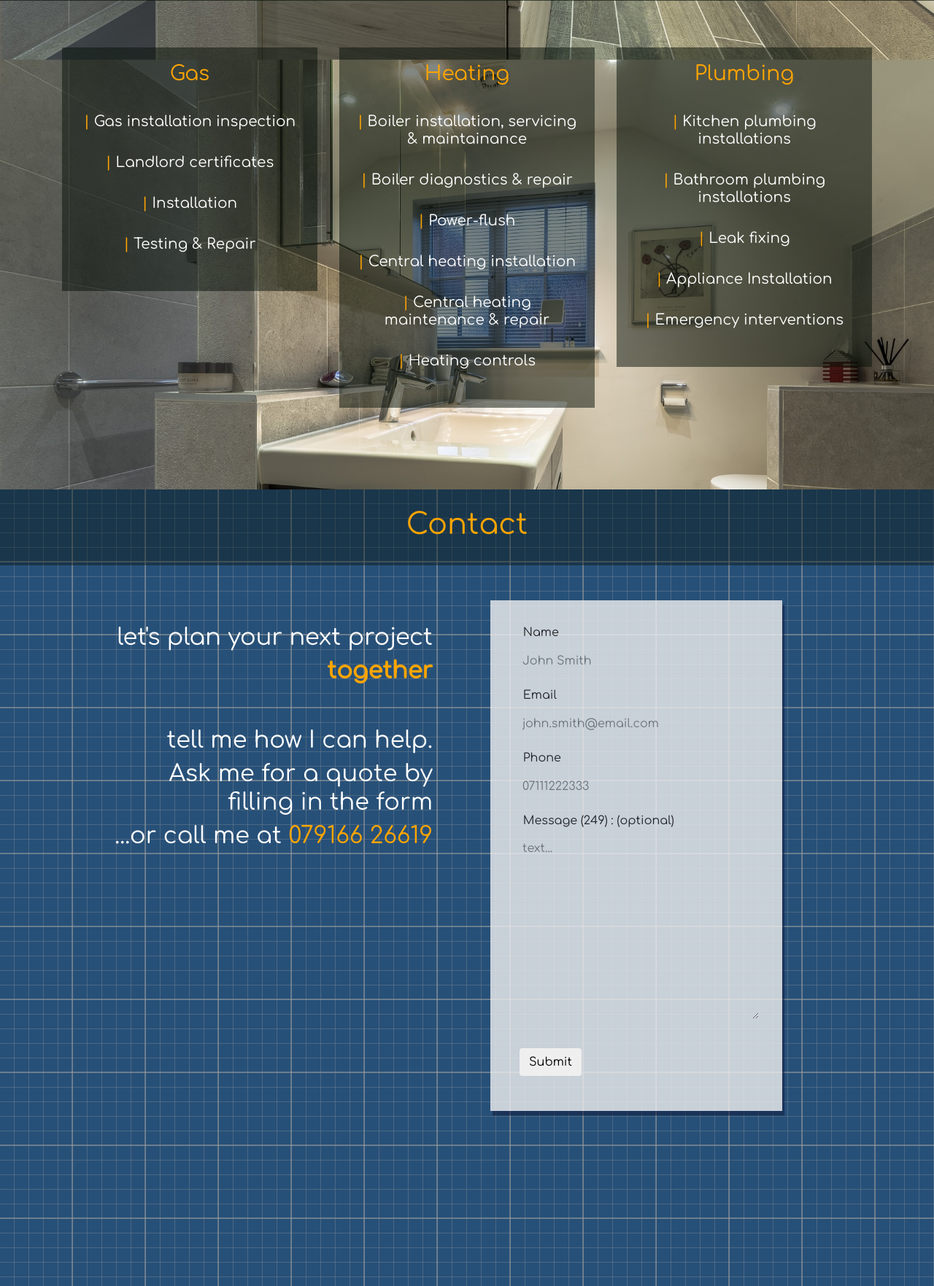
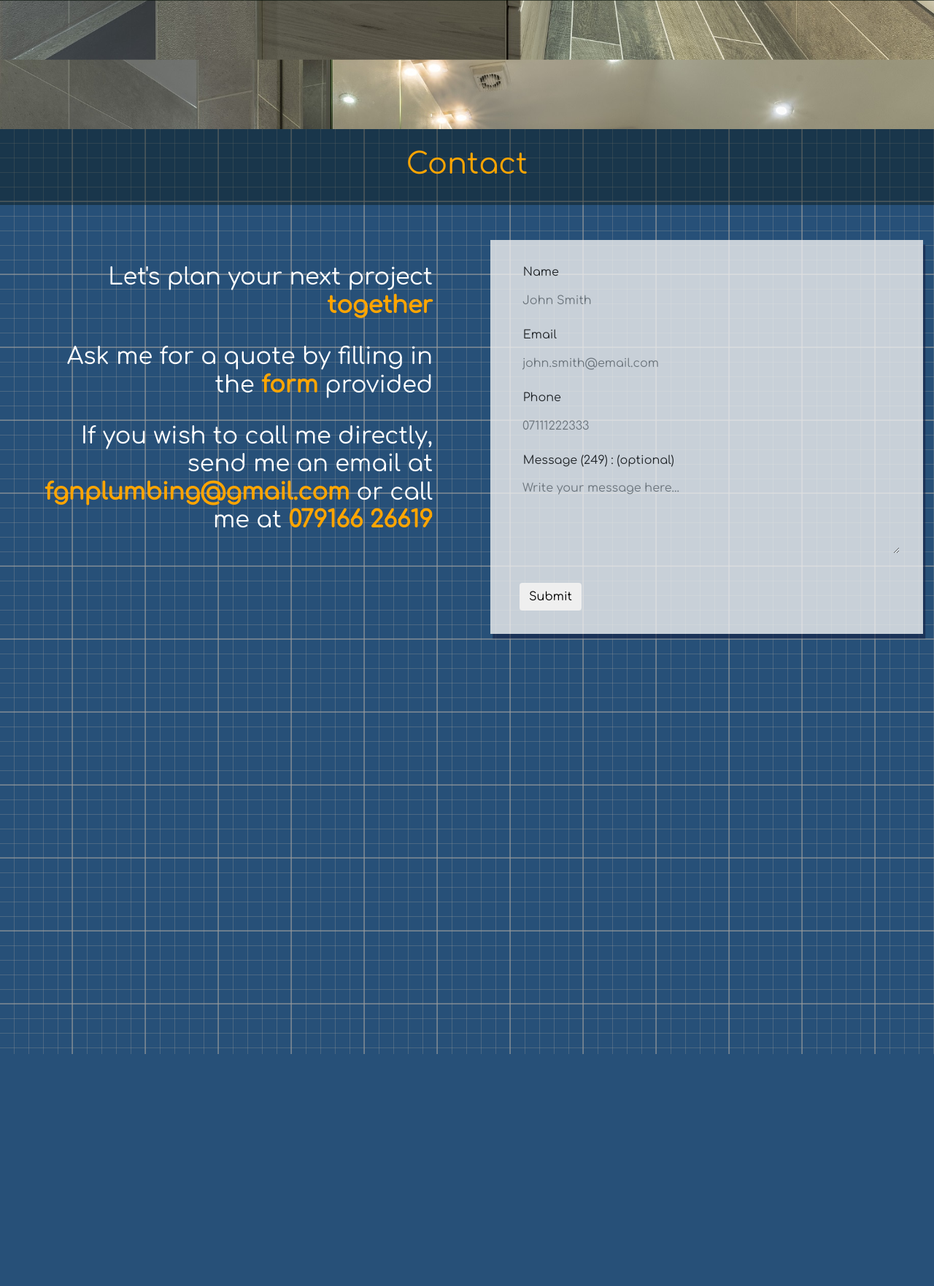
Before and after one commit to VLaD0S/WebPlumbing, a Django app: page / in a window 1280 px wide. Shown: the part 1493-3256 px from the top of the page at 73% size. After the commit the page ends 2938 px from the top, so only its background shows below. Run offline with Django 3.2, Linux system fonts and the light colour scheme; data comes from the database, SQL or seed files in the repository; both versions use the stored data as it was after the commit; data that the repository does not hold is empty; parts of the project's set-up code (start-up, migrations or seed data) failed here and were passed over; some libraries are stand-ins or nearby versions.

Commit message:
finished form. implemented primitive gallery

```diff
--- a/WebPlumbing/settings.py
+++ b/WebPlumbing/settings.py
@@ -139,9 +139,10 @@ USE_TZ = True
 # https://docs.djangoproject.com/en/1.9/howto/static-files/
 
 STATIC_URL = '/static/'
+STATIC_ROOT = posixpath.join(*(BASE_DIR.split(os.path.sep) + ['static']))
 
-
-STATIC_ROOT = posixpath.join(*(BASE_DIR.split(os.path.sep) + ['static']))
+MEDIA_URL = '/media/'
+MEDIA_ROOT = os.path.join(BASE_DIR, 'media')
 
 
 # Celery & Broker settings
--- a/plumbing/models.py
+++ b/plumbing/models.py
@@ -1,5 +1,7 @@
 from django.db import models
-
+from django.core.exceptions import ValidationError
+from django import forms
+from django.conf import settings
 
 # Create your models here.
 class Review(models.Model):
@@ -16,6 +18,11 @@ class Contact(models.Model):
     message = models.TextField(max_length=512)
     email = models.EmailField()
     phone = models.CharField(max_length=15)
+
+    def clean(self):
+        if len(self.phone) > 15:
+
+            raise forms.ValidationError(message="ABORT")
 
 
 class Qualification(models.Model):
@@ -44,4 +51,4 @@ class Service(models.Model):
 
 class Image(models.Model):
     namedesc = models.CharField(max_length=(255))
-    img = models.ImageField(upload_to="static/gallery", null=False)
+    img = models.ImageField(upload_to=".", null=False)
--- a/plumbing/templates/_contact_new.html
+++ b/plumbing/templates/_contact_new.html
@@ -10,11 +10,10 @@
           $('#charNum').text(max - len - 1);
         }
       };
-
     </script>
 <style>
     .form-meta {
-        width: 400px;
+        width: auto;
         background-color: rgb(240,240,240, 0.8);
         padding:2em;
         box-shadow: 0.2em 0.4em rgb(19, 33, 67, 0.6);
@@ -49,35 +48,38 @@
         {% csrf_token %}
         <div class="form-group">
             <label for="name">Name</label>
+            <div id="name-error"></div>
             <input type="text" class="form-control" id="name" placeholder="John Smith" required>
-
         </div>
-
         <div class="form-group">
             <label for="email">Email</label>
+            <div id="email-error"></div>
             <input type="email" class="form-control" id="email" placeholder="john.smith@email.com" required>
         </div>
 
+
         <div class="form-group">
             <label for="phone">Phone </label>
+            <div id="phone-error"></div>
             <input type="tel" class="form-control" id="phone" placeholder="07111222333">
         </div>
-
         <div class="form-group">
             <label for="message">Message (<span id="charNum"><script>document.write(max-1);</script></span>) :  (optional)</label>
-            <textarea class="form-control" maxlength="<script>document.write(max);</script>" onkeyup="countChar(this)" id="message" rows="10" placeholder="text..." required></textarea>
+            <div id="message-error"></div>
+            <textarea class="form-control" maxlength="<script>document.write(max);</script>" onkeyup="countChar(this)" id="message" rows="4" placeholder="Write your message here..." required></textarea>
         </div>
-
         <br>
 
-        <div id="sbutton-div" class="form-group" style="padding-left:0.5em">
+        <div id="sbutton-div" class="none" style="padding-left:0.5em">
 
             <button id="sbutton" type="submit" class="btn">Submit</button>
         </div>
 
 
-
     </form>
+    <div class="form-meta text-center" id="success" style="background-color:#05AF1A; color:white; display:none">
+        <h5>Thank you! I will respond as soon as I can.</h5>
+    </div>
 
 
 <script type="text/javascript">
@@ -106,15 +108,39 @@
                 console.log(data);
                 console.log(data.stat);
                 if (data["stat"] == "ok") {
-                    console.log('it');
+                    $('#name-error').html("");
+                    $('#phone-error').html("");
+                    $('#email-error').html("");
+                    $('#message-error').html("");
+
+                    /*
                     $('#sbutton').css('background-color','#05AF1A');
                     $('#sbutton').css('color','white');
                     $('#sbutton').html('Done');
                     $('#sbutton').attr("disabled", true);
+                    */
+
+                    $('#sbutton').hide();
+                    $('#success').fadeToggle();
 
                 }
                 else {
+                    $('#name-error').html("");
+                    $('#phone-error').html("");
+                    $('#email-error').html("");
+                    $('#message-error').html("");
 
+                    $('#name-error').html(data['errors']['name']);
+                    $('#name-error').css('color','red');
+
+                    $('#email-error').html(data['errors']['email']);
+                    $('#email-error').css('color','red');
+
+                    $('#phone-error').html(data['errors']['phone']);
+                    $('#phone-error').css('color','red');
+
+                    $('#message-error').html(data['errors']['message']);
+                    $('#message-error').css('color','red');
                 }
             },
         });
--- a/plumbing/templates/home.html
+++ b/plumbing/templates/home.html
@@ -100,22 +100,21 @@
         <br>
 
         <div class="row" style="margin:0px;">
-            <div class="col-md-1"></div>
-            <div class="col-md-5">
+            <div class="col-md-6 col-sm-12">
                 <div class="container text-right" style="color:white; padding:2em">
 
-                    <h2>let's plan your next project</h2>
-                    <h2 style="font-weight:bold; color:orange">together</h2>
+                    <h2>Let's plan your next project <span style="font-weight:bold; color:orange">together</span></h2>
 
                     <br>
+
+                    <h2>Ask me for a quote by filling in the <span style="font-weight:bold; color:orange">form</span> provided</h2>
                     <br>
-                    <h2>tell me how I can help.</h2>
-                    <h2>Ask me for a quote by filling in the form</h2>
-                    <h2>...or call me at <span style="color:orange; font-weight:">079166 26619</span></h2>
+
+                    <h2>If you wish to call me directly, send me an email at <span style="font-weight:bold; color:orange">fgnplumbing@gmail.com</span> or call me at <span style="color:orange; font-weight:bold">079166 26619</span></h2>
 
                 </div>
             </div>
-            <div class="col-md-5" style="padding-left:2em">
+            <div class="col-md-6 col-sm-12" style="padding-left:2em">
 
                 <div id="former" style="-moz-transform: scale(0.5);">
                 {% include "_contact_new.html" %}
@@ -128,7 +127,11 @@
 
     <div class="space"></div>
     <div class="space"></div>
+            <div class="space"></div>
     <div class="space"></div>
+            <div class="space"></div>
+    <div class="space"></div>
+
     </div>
 
 </div>
--- a/plumbing/urls.py
+++ b/plumbing/urls.py
@@ -1,6 +1,7 @@
 from django.conf.urls import url
-from plumbing import views
-from plumbing.views import HomeView, QualificationView, ServicesView, ContactSave
+from plumbing.views import HomeView, QualificationView, ServicesView, ContactSave, GalleryView
+from django.conf.urls.static import static
+from django.conf import settings
 
 urlpatterns = [
     # url(r'^$', views.home, name='home'),
@@ -8,4 +9,5 @@ urlpatterns = [
     url(r'^qualifications/', QualificationView.as_view()),
     url(r'^services/', ServicesView.as_view()),
     url(r'^contact/', ContactSave.as_view()),
-    ]
+    url(r'^gallery/', GalleryView.as_view()),
+    ] + static(settings.MEDIA_URL, document_root=settings.MEDIA_ROOT)
--- a/plumbing/views.py
+++ b/plumbing/views.py
@@ -1,4 +1,4 @@
-from plumbing.models import Review, Qualification, Group, Service, Contact
+from plumbing.models import Review, Qualification, Group, Service, Contact, Image
 from django.core.exceptions import ValidationError
 from django.http import HttpResponse
 from django.shortcuts import render
@@ -14,30 +14,27 @@ class HomeView(View):
 
 class QualificationView(View):
 
-    def get(self, request):
-        if request.method == 'GET':
-            jsonarr = []
-            for qual in Qualification.objects.all():
-                jsonarr.append({"qualification": qual.qual})
+    def get(self):
+        jsonarr = []
+        for qual in Qualification.objects.all():
+            jsonarr.append({"qualification": qual.qual})
 
-            return HttpResponse(json.dumps(jsonarr))
+        return HttpResponse(json.dumps(jsonarr))
 
 
 class ServicesView(View):
 
-    def get(self, request):
+    def get(self):
         jsonarr = []
         for gr in Group.objects.all():
             servicelist = []
-
             for serv in Service.objects.all():
                 if serv.group.name == gr.name:
                     servicelist.append(serv.service)
 
             jsonarr.append({
                 "group":gr.name,
-                "services": servicelist
-            })
+                "services": servicelist, })
         return HttpResponse(json.dumps(jsonarr), content_type='application/json')
 
 
@@ -51,24 +48,27 @@ class ContactSave(View):
         phone = request.POST['phone']
         message = request.POST['message']
 
-        jsonarr['name'] = name
-
         contact = Contact(
             name=name,
             email=email,
             phone=phone,
             message=message
         )
-        jsonarr['errors'] = []
+
         try:
             contact.full_clean()
             contact.save()
             jsonarr['stat'] = "ok";
 
-        except ValidationError:
+        except ValidationError as e:
             jsonarr['stat'] = "error"
-            jsonarr['errors'].append("form isn't vaid")
+            jsonarr['errors'] = e.message_dict
+
+        return HttpResponse(json.dumps(jsonarr), content_type='application/json')
 
 
-        print(jsonarr)
-        return HttpResponse(json.dumps(jsonarr), content_type='application/json')
+class GalleryView(View):
+
+    def get(self, request):
+        images = Image.objects.all()
+        return render(request, 'gallery.html', context={'images':images})
```
Also changed, not shown: plumbing/templates/gallery.html (+14 -42 lines), db.sqlite3, media/image_0007.jpg (added), media/image_0012.jpg (added).
